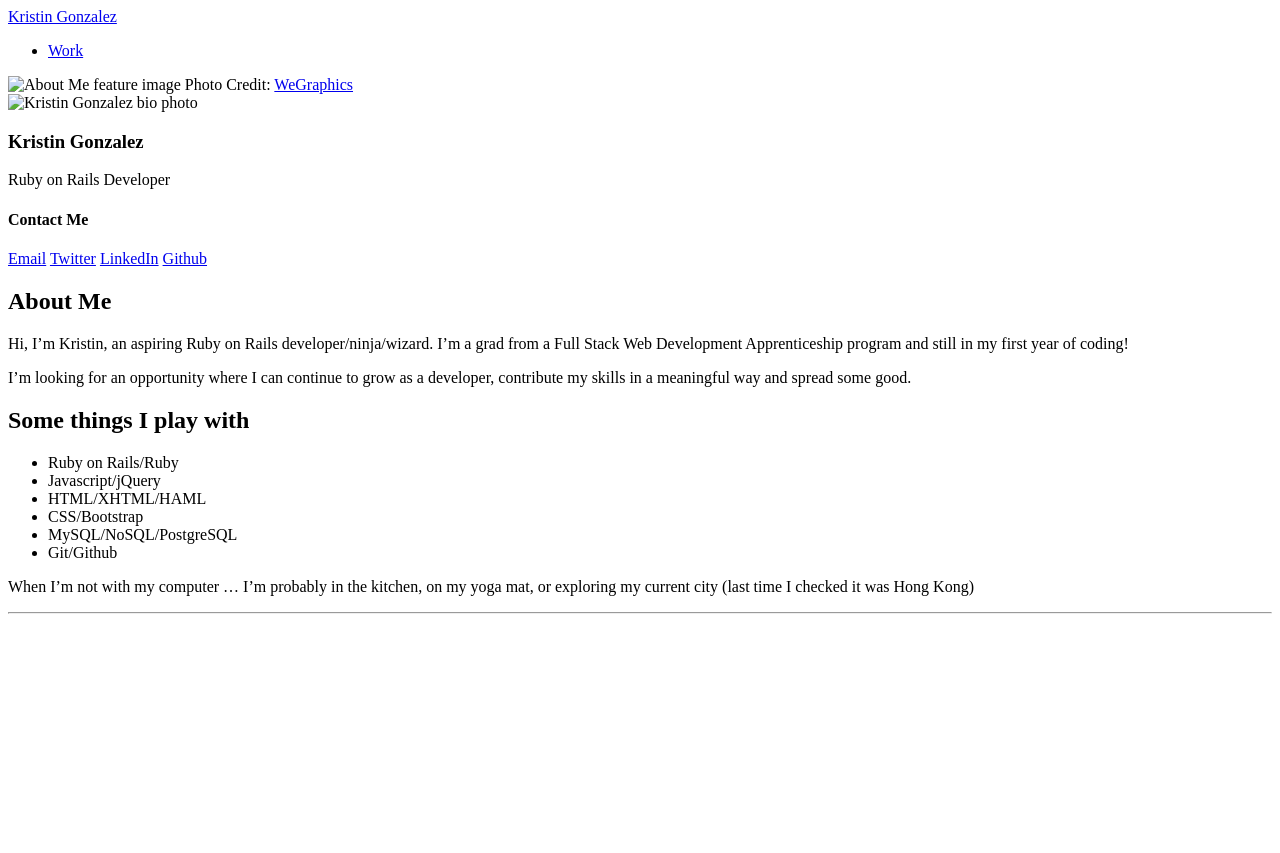
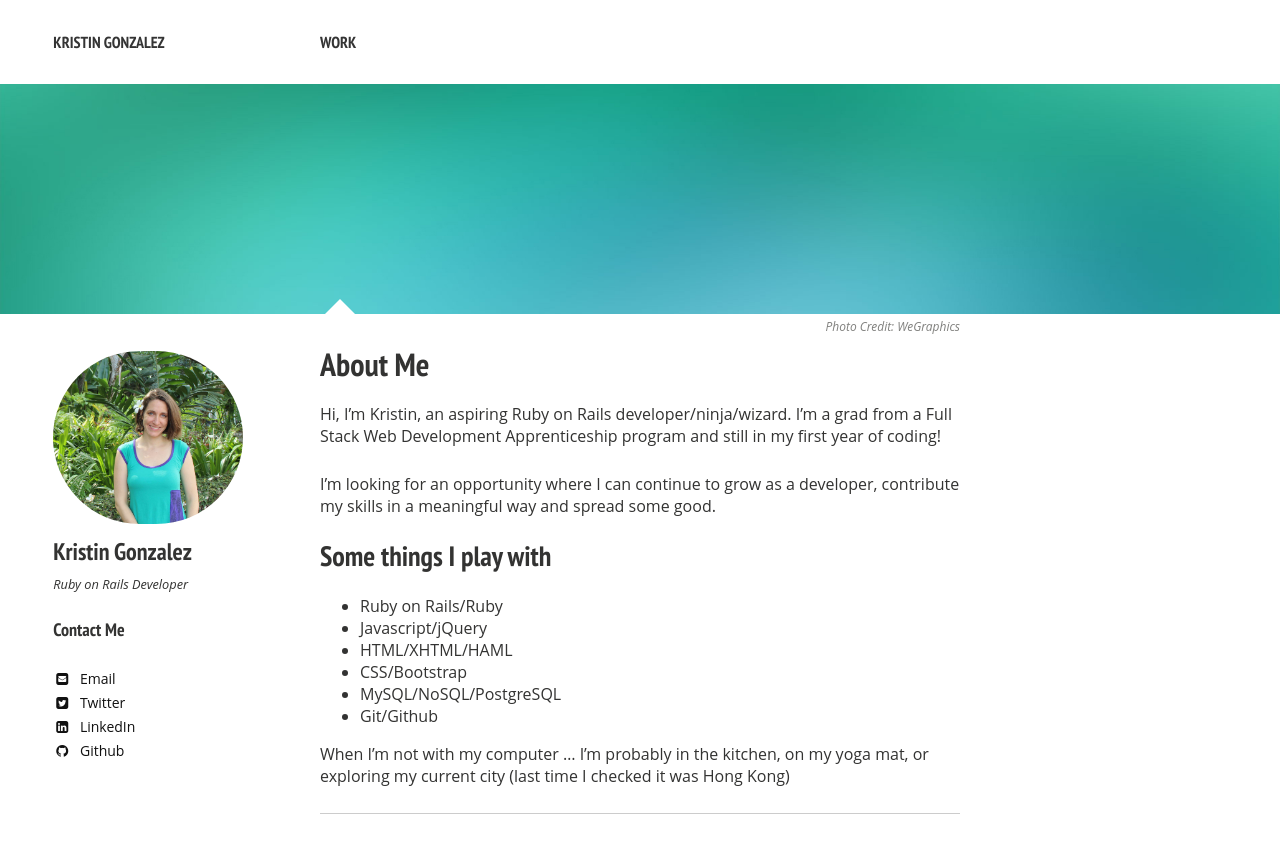
Before and after one commit to kristing81/kristin-portfolio, a Jekyll site: the page built from index.md, in a window 1280 px wide. Shown: the top 853 px of the page. Built offline with Jekyll 4.4.1, drawn with Linux system fonts in a browser that asks for light colours; nearby versions of some CDN libraries.

```diff
--- a/_config.yml
+++ b/_config.yml
@@ -3,7 +3,7 @@
 title:            Kristin Gonzalez
 locale:           en_US
 url:
-baseurl:          kristin_portfolio
+baseurl:          /kristin-portfolio
 
 # Jekyll configuration
 
```
